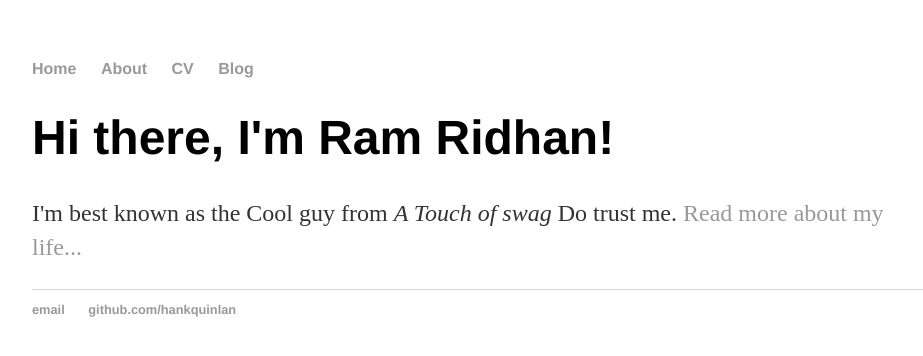
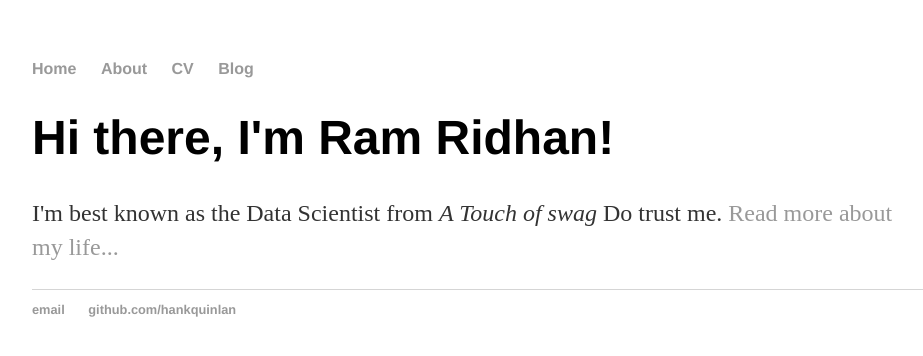
Before and after one commit to RamRidhan/RamRidhan.github.io, a Jekyll site: the page built from index.html, in a window 1280 px wide. Shown: the top 356 px of the page, without its empty margins (160-1083 px from the left). Built offline with Jekyll 4.4.1, drawn with Linux system fonts in a browser that asks for light colours.

Commit message:
Update index.html

```diff
--- a/index.html
+++ b/index.html
@@ -1,8 +1,8 @@
 ---
 layout: default
-title: Ram Ridhan, Cool guy
+title: Ram Ridhan, Data Scientist
 ---
 <div class="blurb">
 	<h1>Hi there, I'm Ram Ridhan!</h1>
-	<p>I'm best known as the Cool guy from <em>A Touch of swag</em> Do trust me. <a href="/about">Read more about my life...</a></p>
+	<p>I'm best known as the Data Scientist from <em>A Touch of swag</em> Do trust me. <a href="/about">Read more about my life...</a></p>
 </div><!-- /.blurb -->
```
